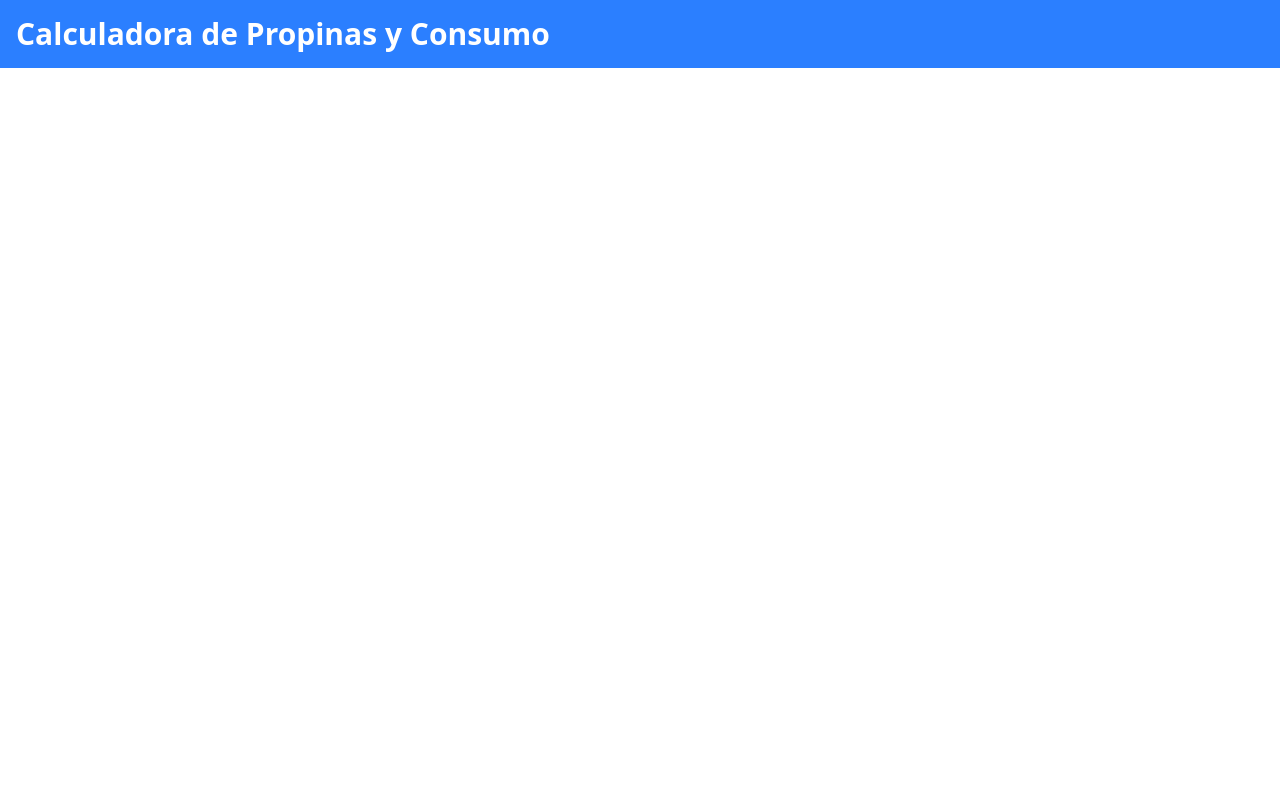
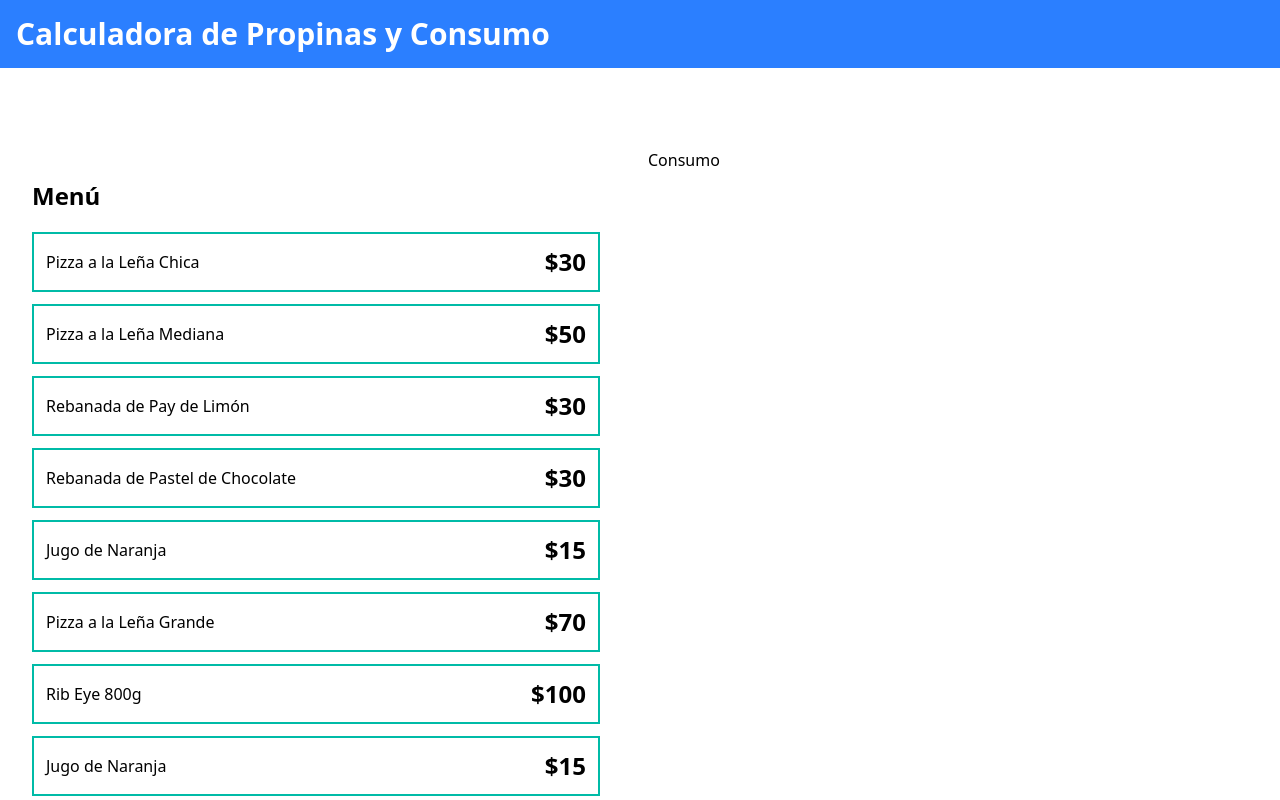
Before and after one commit to jrobertoq/calculadora_propinas, a React (Vite) app: page / in a window 1280 px wide. Shown: the top 800 px of the page. Built offline with nearby package versions, Linux system fonts and the light colour scheme.

Commit message:
Add menu items

```diff
--- a/src/App.tsx
+++ b/src/App.tsx
@@ -1,10 +1,33 @@
+import MenuItem from './components/MenuItem'
+import { menuItems } from './data/db'
+
 function App() {
+
+  console.log(menuItems)
 
   return (
     <>
       <header className="bg-blue-500 text-white p-4">
         <h1 className="text-3xl font-bold">Calculadora de Propinas y Consumo</h1>
       </header>
+
+      <main className="max-w-7xl mx-auto py-20 grid md:grid-cols-2 gap-4">
+        <div className="p-8">
+          <h2 className="text-2xl font-bold">Menú</h2>
+
+          <div className='space-y-3 mt-5'>
+            {menuItems.map((item) => (
+              <MenuItem
+                key={item.id}
+                item={item} />
+            ))}
+          </div>
+
+        </div>
+        <div>
+          <h2>Consumo</h2>
+        </div>
+      </main>
     </>
   )
 }
--- /dev/null
+++ b/src/components/MenuItem.tsx
@@ -0,0 +1,17 @@
+import type { MenuItem } from "../types"
+
+type MenuItemProps = {
+  item: MenuItem
+}
+
+export default function MenuItem({item} : MenuItemProps) {
+  return (
+    <button
+      className="border-2 border-teal-500 w-full p-3 flex justify-between items-center hover:bg-teal-200 transition-colors"
+      onClick={() => console.log(item)}
+    >
+        <p>{item.name}</p>
+        <p className="text-2xl font-bold">${item.price}</p>
+    </button>
+  )
+}
```
